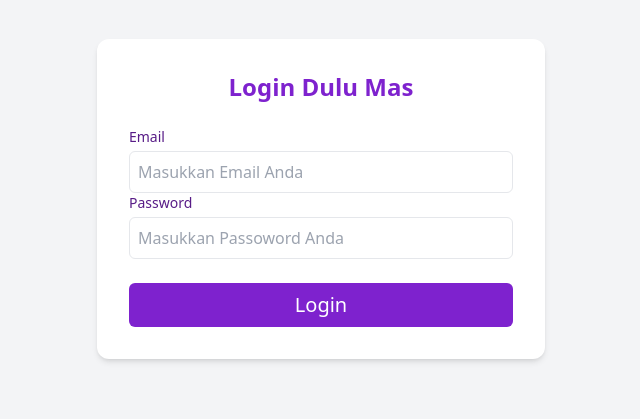
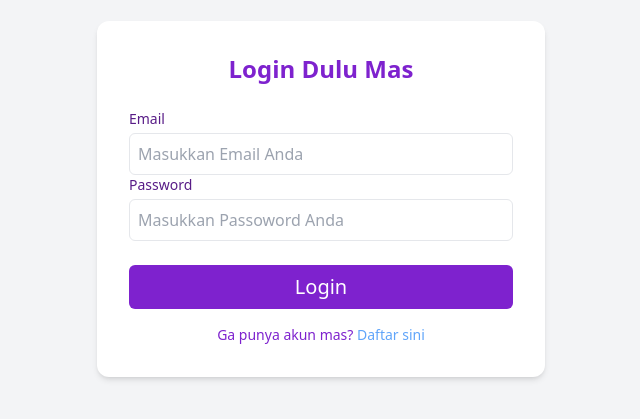
Before and after one commit to DhaniKWP/latihan-tailwindcss, a website: page public/index.html in a window 1280 px wide. Shown: the part 201-620 px from the top of the page, without its empty margins (319-959 px from the left). Drawn offline with Linux system fonts and the light colour scheme.

Commit message:
membuat sign up link lalu styling

```diff
--- a/public/index.html
+++ b/public/index.html
@@ -20,6 +20,7 @@
     </div>
     <button type="submit" class="bg-purple-700 text-white text-xl mt-6 w-full rounded-md p-2 hover:bg-purple-800 transition duration-150" >Login</button>
   </form>
+  <p class="mt-4 text-center text-sm text-purple-700">Ga punya akun mas? <a href="https://github.com/DhaniKWP" class="text-blue-400 hover:underline">Daftar sini</a></p>
   </div>
 </body>
 </html>
```
Also changed, not shown: public/css/style.css.
